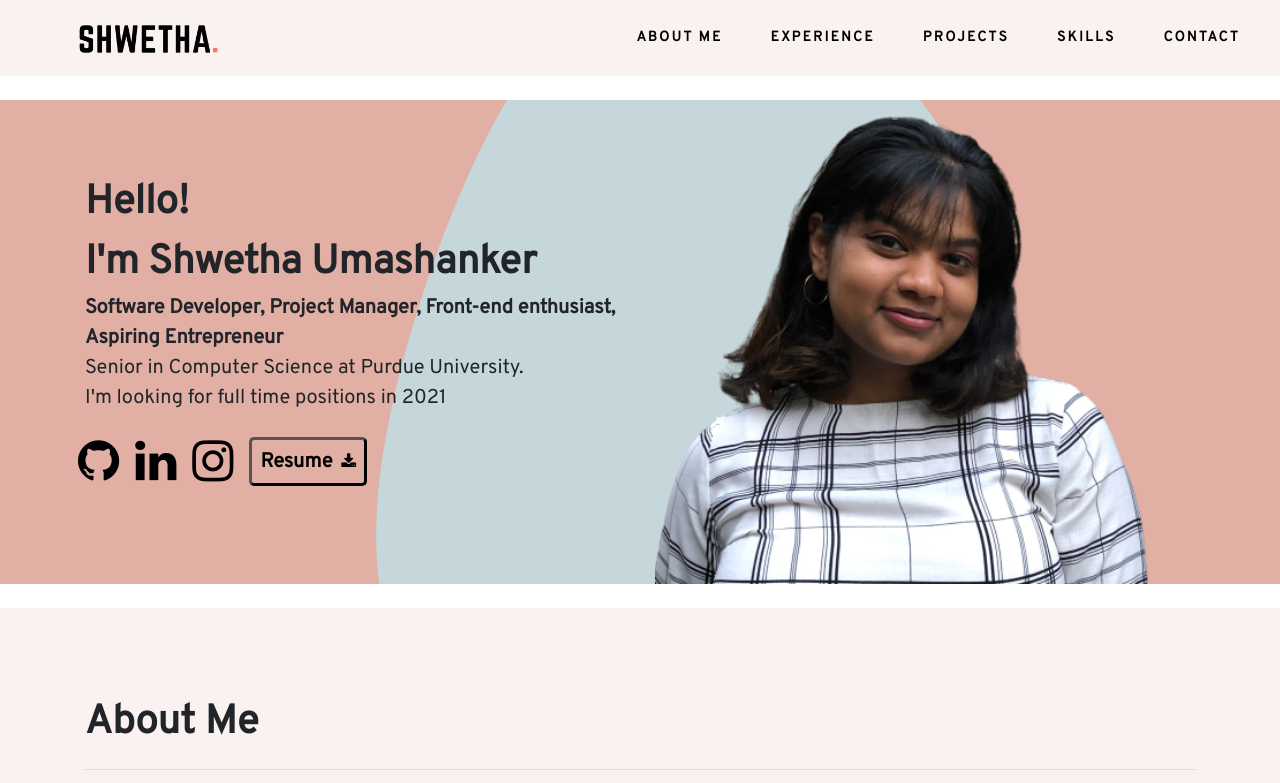
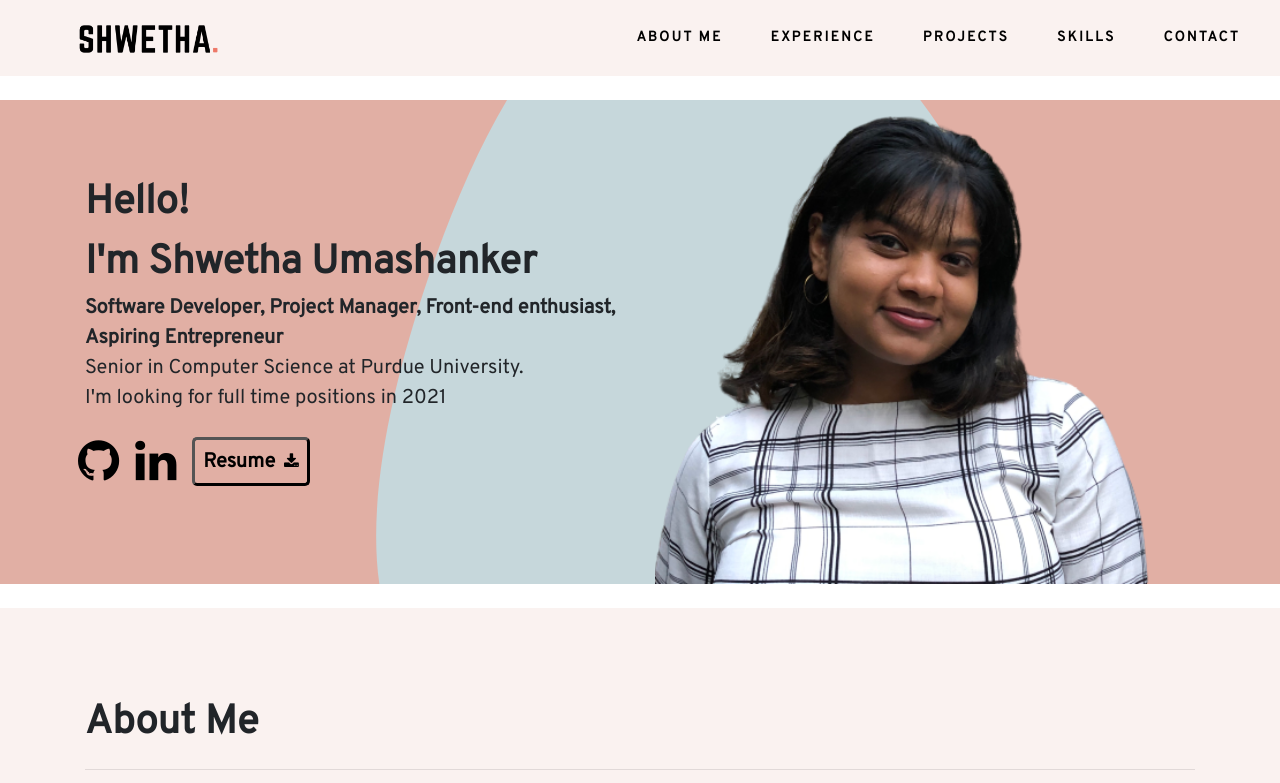
Before and after one commit to shwethaumashanker/shwethaumashanker.github.io, a plain HTML site: page index.html in a window 1280 px wide. Shown: the top 783 px of the page. Drawn offline with nearby package versions, Linux system fonts and the light colour scheme; a web font is replaced by a local one.

Commit message:
removed insta

```diff
--- a/index.html
+++ b/index.html
@@ -82,8 +82,6 @@
                                 class="fa fa-github fa-3x icon-3d px-2"></i></a>
                         <a class="social" href="https://www.linkedin.com/in/shwetha-umashanker-893698158/"
                             target="_blank"><i class="fa fa-linkedin fa-3x icon-3d px-2"></i></a>
-                        <a class="social" href="https://www.instagram.com/shankershwetha/" target="_blank"><i
-                                class="fa fa-instagram fa-3x icon-3d px-2"></i></a>
                         <button class="resume mx-2 px-2 text-center" onclick="window.open('img/Resume.pdf');"><span
                                 class="resume-font">Resume</span> <i class="fa fa-download"
                                 aria-hidden="true"></i></button>
```
